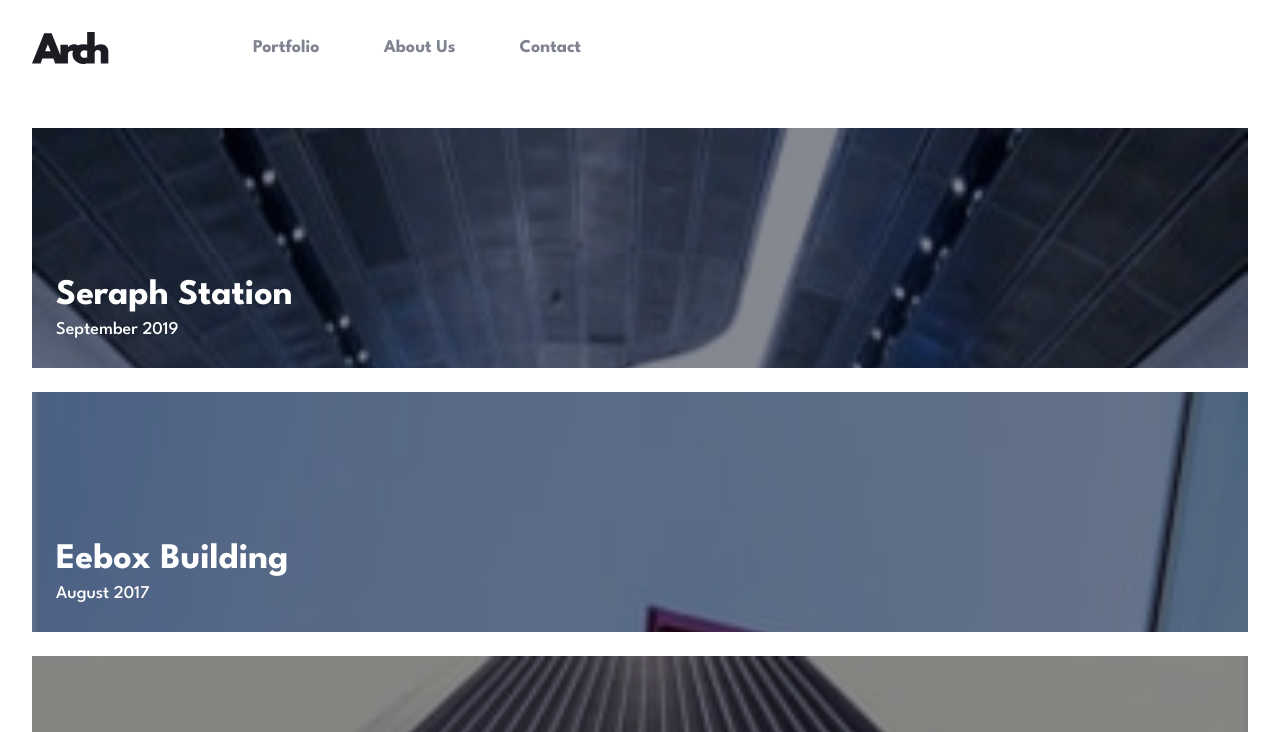
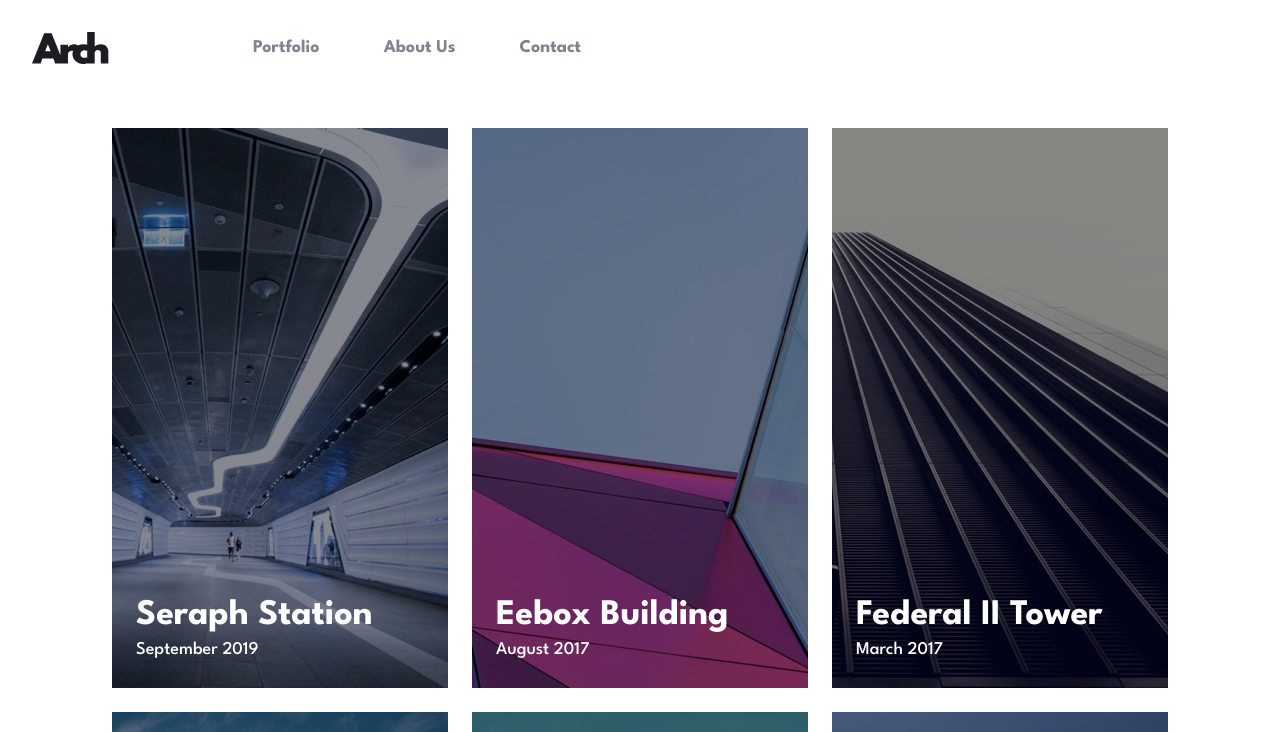
Before and after one commit to ccccchriz/arch-studio-website, a React (Vite) app: page /portfolio in a window 1280 px wide. Shown: the top 732 px of the page. Built offline with nearby package versions, Linux system fonts and the light colour scheme.

Commit message:
desktop design

```diff
--- a/src/Pages/Portfolio.tsx
+++ b/src/Pages/Portfolio.tsx
@@ -2,62 +2,74 @@ import MainLayout from "../layouts/MainLayout";
 
 const projects = [
   {
-    image: "bg-[url(/images/portfolio/mobile/image-seraph.jpg)]",
+    image:
+      "bg-[url(/images/portfolio/mobile/image-seraph.jpg)] tablet:bg-[url(/images/portfolio/tablet/image-seraph.jpg)] desktop:bg-[url(/images/portfolio/desktop/image-seraph.jpg)]",
     title: "Seraph Station",
     date: "September 2019",
   },
   {
-    image: "bg-[url(/images/portfolio/mobile/image-eebox.jpg)]",
+    image:
+      "bg-[url(/images/portfolio/mobile/image-eebox.jpg)] tablet:bg-[url(/images/portfolio/tablet/image-eebox.jpg)] desktop:bg-[url(/images/portfolio/desktop/image-eebox.jpg)]",
     title: "Eebox Building",
     date: "August 2017",
   },
   {
-    image: "bg-[url(/images/portfolio/mobile/image-federal.jpg)]",
+    image:
+      "bg-[url(/images/portfolio/mobile/image-federal.jpg)] tablet:bg-[url(/images/portfolio/tablet/image-federal.jpg)] desktop:bg-[url(/images/portfolio/desktop/image-federal.jpg)]",
     title: "Federal II Tower",
     date: "March 2017",
   },
   {
-    image: "bg-[url(/images/portfolio/mobile/image-del-sol.jpg)]",
+    image:
+      "bg-[url(/images/portfolio/mobile/image-del-sol.jpg)] tablet:bg-[url(/images/portfolio/tablet/image-del-sol.jpg)] desktop:bg-[url(/images/portfolio/desktop/image-del-sol.jpg)]",
     title: "Project Del Sol",
     date: "January 2016",
   },
   {
-    image: "bg-[url(/images/portfolio/mobile/image-prototype.jpg)]",
+    image:
+      "bg-[url(/images/portfolio/mobile/image-prototype.jpg)] tablet:bg-[url(/images/portfolio/tablet/image-prototype.jpg)] desktop:bg-[url(/images/portfolio/desktop/image-prototype.jpg)]",
     title: "Le Prototype",
     date: "October 2015",
   },
   {
-    image: "bg-[url(/images/portfolio/mobile/image-228b.jpg)]",
+    image:
+      "bg-[url(/images/portfolio/mobile/image-228b.jpg)] tablet:bg-[url(/images/portfolio/tablet/image-228b.jpg)] desktop:bg-[url(/images/portfolio/desktop/image-228b.jpg)]",
     title: "228B Tower",
     date: "April 2015",
   },
   {
-    image: "bg-[url(/images/portfolio/mobile/image-edelweiss.jpg)]",
+    image:
+      "bg-[url(/images/portfolio/mobile/image-edelweiss.jpg)] tablet:bg-[url(/images/portfolio/tablet/image-edelweiss.jpg)] desktop:bg-[url(/images/portfolio/desktop/image-edelweiss.jpg)]",
     title: "Grand Edelweiss Hotel",
     date: "December 2013",
   },
   {
-    image: "bg-[url(/images/portfolio/mobile/image-netcry.jpg)]",
+    image:
+      "bg-[url(/images/portfolio/mobile/image-netcry.jpg)] tablet:bg-[url(/images/portfolio/tablet/image-netcry.jpg)] desktop:bg-[url(/images/portfolio/desktop/image-netcry.jpg)]",
     title: "Netcry Tower",
     date: "August 2012",
   },
   {
-    image: "bg-[url(/images/portfolio/mobile/image-hypers.jpg)]",
+    image:
+      "bg-[url(/images/portfolio/mobile/image-hypers.jpg)] tablet:bg-[url(/images/portfolio/tablet/image-hypers.jpg)] desktop:bg-[url(/images/portfolio/desktop/image-hypers.jpg)]",
     title: "Hypers",
     date: "January 2012",
   },
   {
-    image: "bg-[url(/images/portfolio/mobile/image-sxiv.jpg)]",
+    image:
+      "bg-[url(/images/portfolio/mobile/image-sxiv.jpg)] tablet:bg-[url(/images/portfolio/tablet/image-sxiv.jpg)] desktop:bg-[url(/images/portfolio/desktop/image-sxiv.jpg)]",
     title: "SXIV Tower",
     date: "March 2011",
   },
   {
-    image: "bg-[url(/images/portfolio/mobile/image-trinity.jpg)]",
+    image:
+      "bg-[url(/images/portfolio/mobile/image-trinity.jpg)] tablet:bg-[url(/images/portfolio/tablet/image-trinity.jpg)] desktop:bg-[url(/images/portfolio/desktop/image-trinity.jpg)]",
     title: "Trinity Bank Tower",
     date: "September 2010",
   },
   {
-    image: "bg-[url(/images/portfolio/mobile/image-paramour.jpg)]",
+    image:
+      "bg-[url(/images/portfolio/mobile/image-paramour.jpg)] tablet:bg-[url(/images/portfolio/tablet/image-paramour.jpg)] desktop:bg-[url(/images/portfolio/desktop/image-paramour.jpg)]",
     title: "Project Paramour",
     date: "Febuary 2008",
   },
@@ -67,11 +79,11 @@ export default function Portfolio() {
   return (
     <MainLayout>
       <h2 className="sr-only">Our Projects</h2>
-      <ul className="grid gap-6 p-8">
+      <ul className="grid gap-6 p-8 desktop:grid-cols-3 desktop:max-w-[70rem]">
         {projects.map((el, index) => (
           <li
             key={index}
-            className={`grid content-end p-6 min-h-[15rem] text-neutral-100 bg-neutral-600 bg-opacity-60 bg-blend-overlay bg-cover ${el.image}`}
+            className={`grid content-end p-6 min-h-[15rem] desktop:min-h-[35rem] text-neutral-100 bg-neutral-600 bg-opacity-60 bg-blend-overlay bg-cover bg-center ${el.image}`}
           >
             <h3 className="font-bold text-4xl">{el.title}</h3>
             <p className="text-lg">{el.date}</p>
--- a/src/layouts/MainLayout.tsx
+++ b/src/layouts/MainLayout.tsx
@@ -26,7 +26,7 @@ export default function MainLayout({ children }: MainLayoutProps) {
   return (
     <>
       <Header isExpanded={isExpanded} setIsExpanded={setIsExpanded} />
-      <main ref={main} className="font-primary">
+      <main ref={main} className="font-primary flex justify-center">
         {children}
       </main>
       <ScrollRestoration />
```
